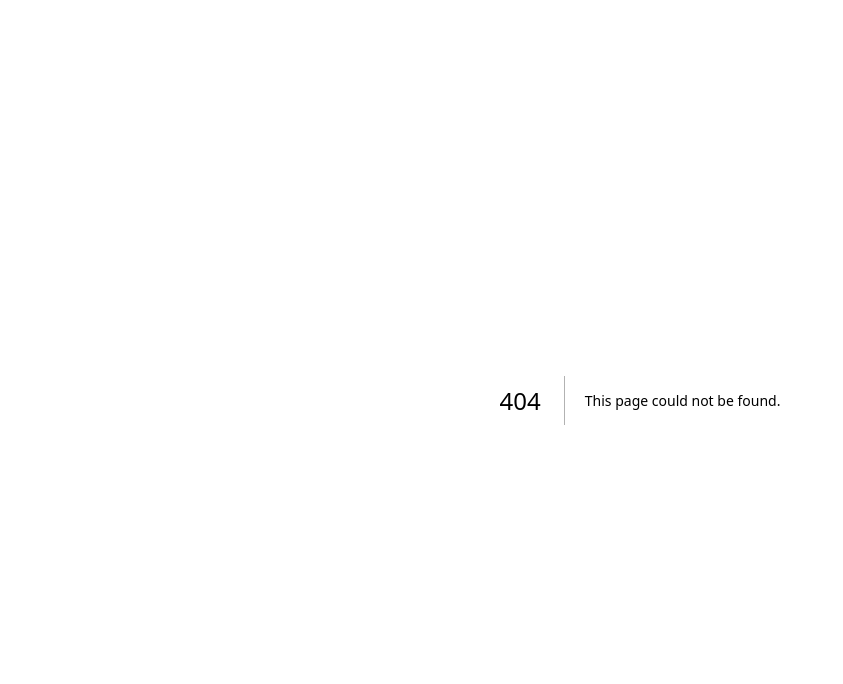
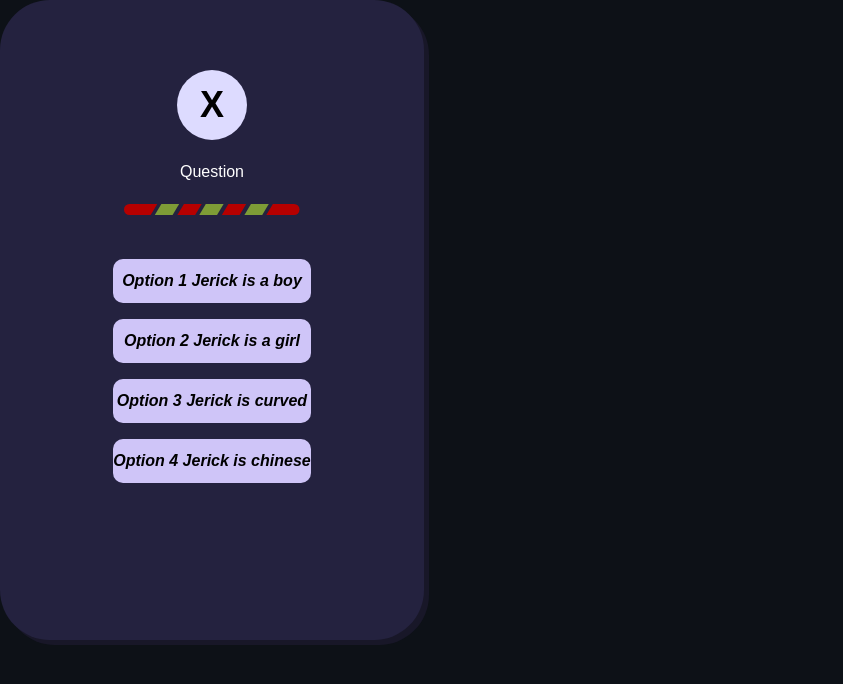
Before and after one commit to dion-choy/ornamental, a Next.js app in the folder src/: page /testUI in a window 1280 px wide. Before the commit this address had no page. Shown: the top 684 px of the page, without its empty margins (0-843 px from the left). Built offline with nearby package versions, Linux system fonts and the light colour scheme.

Commit message:
created test UI page to test UI stuff

```diff
--- /dev/null
+++ b/src/src/app/testUI/page.jsx
@@ -0,0 +1,60 @@
+"use client";
+import React, { useState, useEffect } from "react";
+ import { redirect } from "next/navigation";
+import { useRouter } from 'next/navigation'
+import "@/styles/name.css";
+import cardCss from "@/styles/Cards.module.css";
+import css from "@/styles/General.module.css";
+
+import { ResultCard, InputCard, CalendarCard } from "@/components/SetupCards";
+import SnowingBG from "@/components/SnowingBG";
+import { delay, easeIn, easeInOut } from "motion";
+import { checkCode, createRoom } from "@/components/api/api";
+import questions from "@/lib/questions.json";
+import ReturnButton from "@/components/ReturnButton";
+
+
+
+import "@/styles/Calendar.css"
+import { motion } from "motion/react";
+import Calendar from "react-calendar";
+import { dateToString } from "@/lib/myDateFunction";
+import { hasSeenOnboarding } from "@/components/api/api";
+import { useCookies } from "next-client-cookies";
+
+function testUI() {
+    return (
+        <div className={cardCss.card}>
+            <div className={cardCss['card-back']} style={{ transform: "rotateY(180deg)" }}></div>
+
+            <div className={cardCss['card-front']} style={{ transform: "rotateY(0deg)" }}>
+            <p className={cardCss.circle + " text-4xl font-bold"}>X</p>
+                {/* <p className={cardCss.circle + " text-4xl font-bold"}>{props.cardNum}</p> */}
+                <p className={cardCss.subtitle}>Question</p>
+                {/* <p className={cardCss.subtitle}>{props.subtitle}</p> */}
+                <img src="/assets/candycane.svg" alt="Candy Cane" />
+                {/* Placeholder Buttons */}
+                <div className="mt-6 flex flex-col gap-4">
+                    <button className={css['next-btn'] + " italic"}>
+                        Option 1 Jerick is a boy
+                    </button>
+                    <button className={css['next-btn'] + " italic"}>
+                        Option 2 Jerick is a girl
+                    </button>
+                    <button className={css['next-btn'] + " italic"}>
+                        Option 3 Jerick is curved
+                    </button>
+                    <button className={css['next-btn'] + " italic"}>
+                        Option 4 Jerick is chinese
+                    </button>
+                </div>
+
+
+            </div>
+        </div>
+    );
+
+
+}
+
+export default testUI;
```
